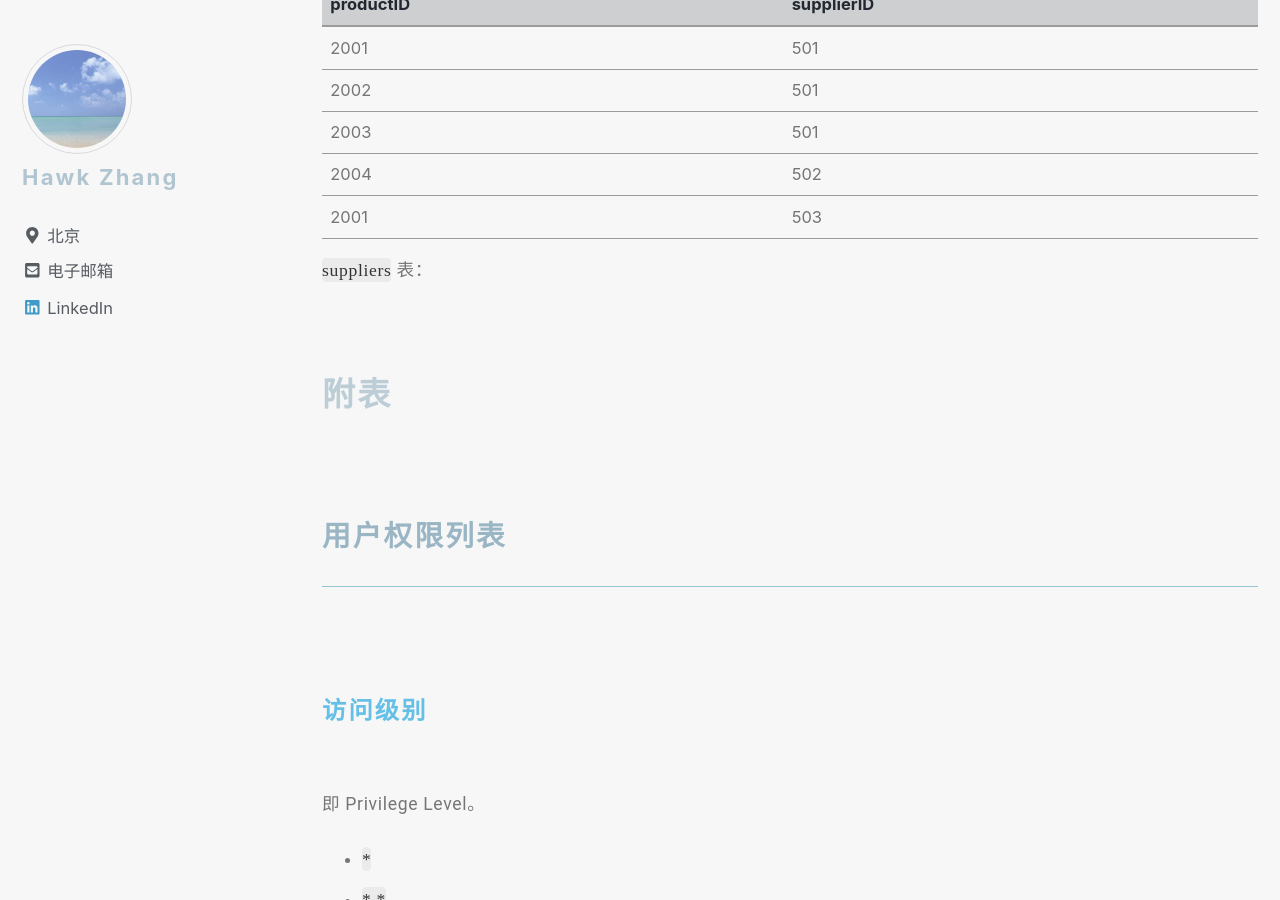
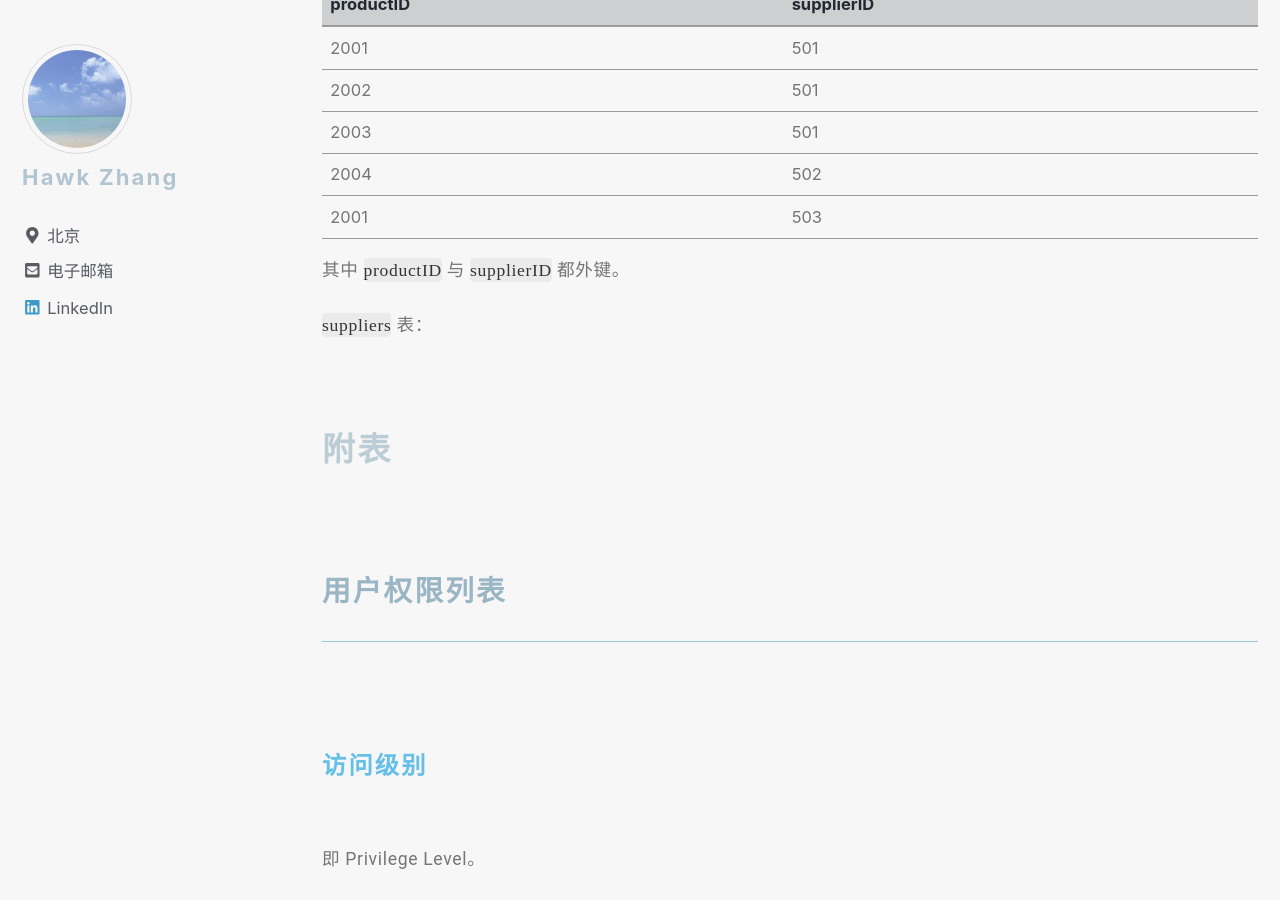
Before and after one commit to narru888/linotes_note, a Jekyll site: the page built from _posts/mysql/2016-04-02-statements.md, in a window 1280 px wide and 900 px high, scrolled down 29307 px. Built offline with Jekyll 4.4.1, drawn with Linux system fonts in a browser that asks for light colours; nearby versions of some CDN libraries; a script that is not in the unit is left out.

Commit message:
update on 2018-10-16 20:26:01 CST

```diff
--- a/_posts/mysql/2016-04-02-statements.md
+++ b/_posts/mysql/2016-04-02-statements.md
@@ -1191,6 +1191,8 @@
 2004 | 502
 2001 | 503
 
+其中 `productID` 与 `supplierID` 都外键。
+
 `suppliers` 表：
 
 
```
